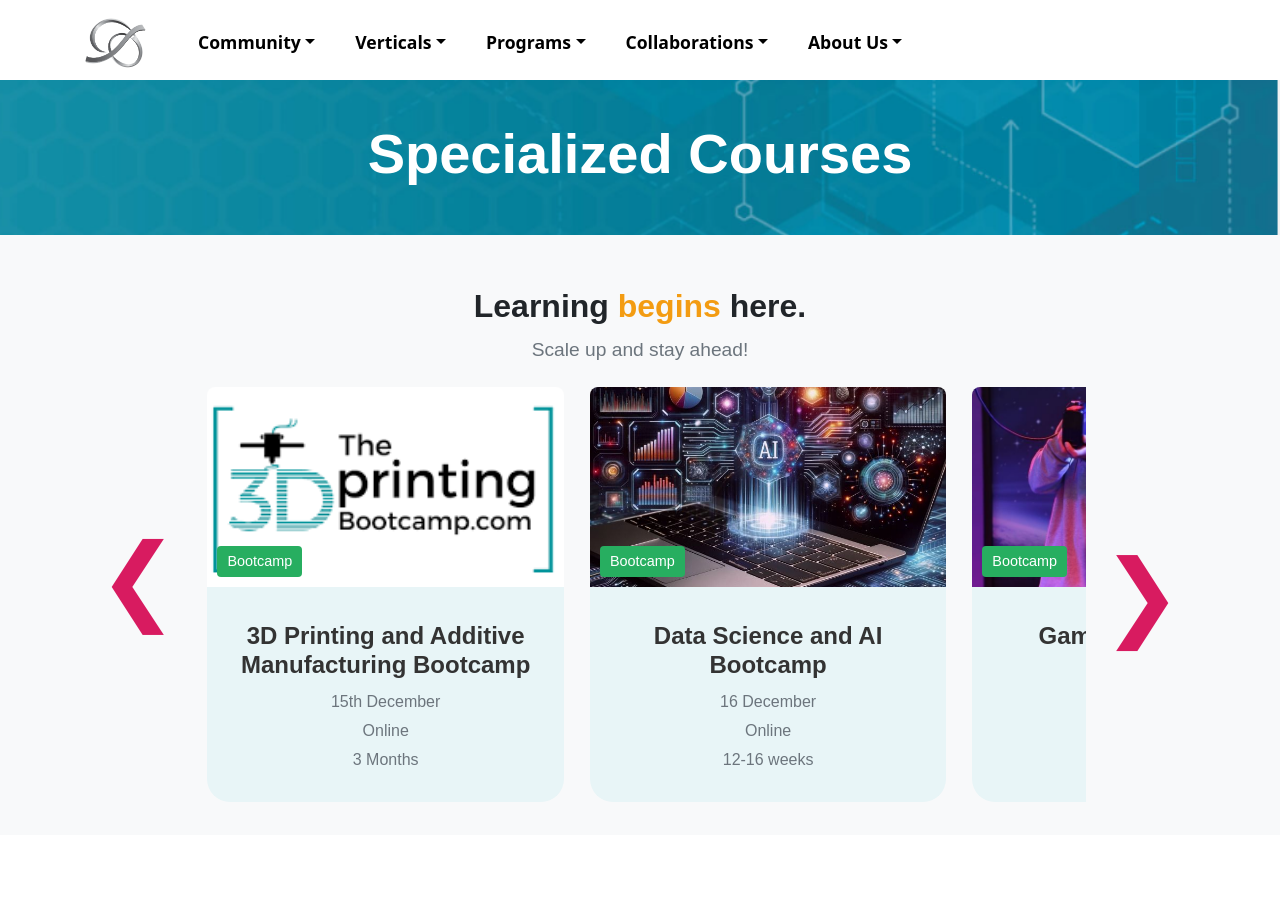
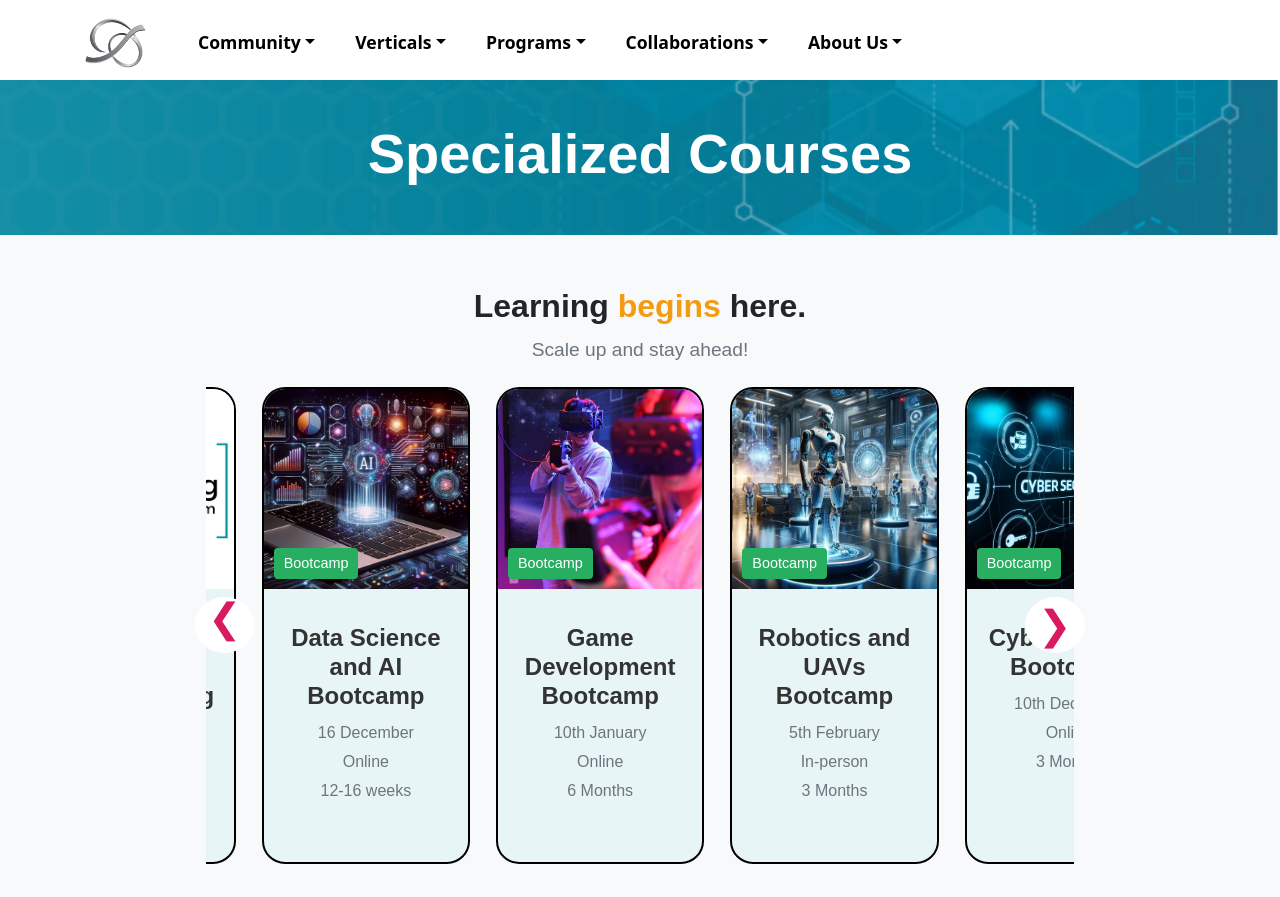
Before and after one commit to FaseehHayat21/Industry-tech-labs-4.0, a React (Vite) app: page /SpecializedCourses in a window 1280 px wide. Before the commit the page ends 835 px from the top, so only its background shows below. Built offline with nearby package versions, Linux system fonts and the light colour scheme; a web font is replaced by a local one.

Commit message:
slider update

```diff
--- a/src/component/Programs/SpecializedCourses/SpecializedCourses.css
+++ b/src/component/Programs/SpecializedCourses/SpecializedCourses.css
@@ -141,29 +141,31 @@
             align-items: center;
             justify-content: center;
             position: relative;
-    max-width: 90%;
+            max-width: 100%;
             margin: 0 auto;
             overflow: hidden;
           }
 
           .courses-slider-wrapper {
-    width: 80%;
+            width: 70%;
             overflow: hidden;
           }
 
           .courses-slider-inner {
             display: flex;
-    transition: transform 0.5s ease; /* Smooth sliding transition */
-    width: 50%;
+            width: calc(400%); /* Based on duplication */
           }
+
 
           .courses-card {
             margin: 13px 13px;
-    min-width: 80%;
+            min-width: 6%;
             background-color: #e8f5f7;
             border-radius: 23px;
             text-align: center;
             box-sizing: border-box;
+            border: 2px solid black;
+            overflow: hidden;
           }
 
             .courses-card p {
@@ -193,20 +195,33 @@
             }
 
             .arrow-button {
-    background: none;
+              /* background: none; */
               border: none;
               color: #d81b60;
-    font-size: 6rem;
+              font-size: 2.5rem;
               cursor: pointer;
-    margin: 0 20px;
-    margin: 10px;
+              margin: 0 -49px;
+              /* margin: 10px; */
               transition: color 0.3s;
+              border-radius: 70%;
+              background-color: #ffffff;
+              display: flex
+          ;
+              justify-content: center;
+              align-items: center;
+              height: 7vh;
+              padding: 13px;
+              z-index: 100;
             }
 
             .arrow-button:hover {
-    color: #b21850;
+              color: #414141;
             }
 
             .left-arrow {
               transform: rotate(180deg); /* Rotate left arrow */
             }
+
+
+
+            /* adml casjndjasnjodn */
--- a/src/component/Programs/SpecializedCourses/SpecializedCourses.jsx
+++ b/src/component/Programs/SpecializedCourses/SpecializedCourses.jsx
@@ -1,45 +1,133 @@
-import React, { useState } from 'react';
-import './SpecializedCourses.css';
-import printing from '../../../assets/3Dprinting.png';
-import dataScience from '../../../assets/DataScienceandAi.png';
-import gameDevelopment from '../../../assets/GameBootcamp.png';
-import roboticsUAV from '../../../assets/Robotics.jpg';
-import cyberSecurity from '../../../assets/CyberSecurity.jpeg';
-import biotechHealthtech from '../../../assets/BioTech.png';
-import droneFlying from '../../../assets/DroneTraining.png';
-import { useNavigate } from 'react-router-dom';
+// import React, { useState } from 'react';
+// import './SpecializedCourses.css';
+// import printing from '../../../assets/3Dprinting.png';
+// import dataScience from '../../../assets/DataScienceandAi.png';
+// import gameDevelopment from '../../../assets/GameBootcamp.png';
+// import roboticsUAV from '../../../assets/Robotics.jpg';
+// import cyberSecurity from '../../../assets/CyberSecurity.jpeg';
+// import biotechHealthtech from '../../../assets/BioTech.png';
+// import droneFlying from '../../../assets/DroneTraining.png';
+// import { useNavigate } from 'react-router-dom';
+// const SpecializedCourses = () => {
+//   const navigate = useNavigate();
+//   const courses = [
+//     { title: '3D Printing and Additive Manufacturing Bootcamp', date: '15th December', mode: 'Online', duration: '3 Months', price: 'PKR 80,000', image: printing, path:'/Tprintings' },
+//     { title: 'Data Science and AI Bootcamp', date: '16 December', mode: 'Online', duration: '12-16 weeks', price: 'PKR 100,000', image: dataScience, path:'/DataScienceandAI' },
+//     { title: 'Game Development Bootcamp', date: '10th January', mode: 'Online', duration: '6 Months', price: 'PKR 120,000', image: gameDevelopment, path:'/GameDevelopment' },
+//     { title: 'Robotics and UAVs Bootcamp', date: '5th February', mode: 'In-person', duration: '3 Months', price: 'PKR 110,000', image: roboticsUAV, path:'/RoboticsandUAVs' },
+//     { title: 'Cybersecurity Bootcamp', date: '10th December', mode: 'Online', duration: '3 Months', price: 'PKR 75,000', image: cyberSecurity, path:'/CyberSecurityy' },
+//     { title: 'BioTech and HealthTech Bootcamp', date: '20th January', mode: 'Hybrid', duration: '4 Months', price: 'PKR 95,000', image: biotechHealthtech, path:'/BioTechandHealthTech' },
+//     { title: 'Drone Flying Training Bootcamp', date: '12th March', mode: 'In-person', duration: '2 Weeks', price: 'PKR 50,000', image: droneFlying, path:'/DroneFlying' },
+//   ];
+
+
+//   const [currentIndex, setCurrentIndex] = useState(0);
+
+//   const handlePrev = () => {
+//     setCurrentIndex((prevIndex) => (prevIndex === 0 ? courses.length - 1 : prevIndex - 1));
+//   };
+
+//   const handleNext = () => {
+//     setCurrentIndex((prevIndex) => (prevIndex === courses.length - 1 ? 0 : prevIndex + 1));
+//   };
+//   return (
+//     <section className="founders-section">
+//     <div className="banner">
+//       <h1>Specialized Courses</h1>
+//     </div>
+
+//     <div className="course-slider">
+//       <h2>Learning <span>begins</span> here.</h2>
+//       <p>Scale up and stay ahead!</p>
+
+
+
+// <div className="courses-slider">
+//         <button onClick={handlePrev} className="arrow-button left-arrow">❯</button>
+//         <div className="courses-slider-wrapper">
+//           <div
+//             className="courses-slider-inner"
+//             style={{
+//               transform: `translateX(-${currentIndex * 100}%)`
+//             }}
+//           >
+//             {courses.map((course, index) => (
+//               <div className="courses-card" key={index}
+//               onClick={() => navigate(course.path)}>
+//                <div className="course-image">
+//                 <img src={course.image} alt={course.title} />
+//                 <div className="course-type">Bootcamp</div>
+//               </div>
+//                 <div className="courses-author">
+//                 <div className="course-details">
+//                 <h3>{course.title}</h3>
+//                 <ul>
+//                   <li>{course.date}</li>
+//                   <li>{course.mode}</li>
+//                   <li>{course.duration}</li>
+//                 </ul>
+//               </div>
+//                 </div>
+//               </div>
+//             ))}
+//           </div>
+//         </div>
+//         <button onClick={handleNext} className="arrow-button right-arrow">❯</button>
+//       </div>
+
+//     </div>
+//     </section>
+//   );
+// };
+
+// export default SpecializedCourses;
+
+import React, { useState, useEffect } from "react";
+import "./SpecializedCourses.css";
+import printing from "../../../assets/3Dprinting.png";
+import dataScience from "../../../assets/DataScienceandAi.png";
+import gameDevelopment from "../../../assets/GameBootcamp.png";
+import roboticsUAV from "../../../assets/Robotics.jpg";
+import cyberSecurity from "../../../assets/CyberSecurity.jpeg";
+import biotechHealthtech from "../../../assets/BioTech.png";
+import droneFlying from "../../../assets/DroneTraining.png";
+import { useNavigate } from "react-router-dom";
+
 const SpecializedCourses = () => {
   const navigate = useNavigate();
+
+  // Courses array
   const courses = [
-    { title: '3D Printing and Additive Manufacturing Bootcamp', date: '15th December', mode: 'Online', duration: '3 Months', price: 'PKR 80,000', image: printing, path:'/Tprintings' },
-    { title: 'Data Science and AI Bootcamp', date: '16 December', mode: 'Online', duration: '12-16 weeks', price: 'PKR 100,000', image: dataScience, path:'/DataScienceandAI' },
-    { title: 'Game Development Bootcamp', date: '10th January', mode: 'Online', duration: '6 Months', price: 'PKR 120,000', image: gameDevelopment, path:'/GameDevelopment' },
-    { title: 'Robotics and UAVs Bootcamp', date: '5th February', mode: 'In-person', duration: '3 Months', price: 'PKR 110,000', image: roboticsUAV, path:'/RoboticsandUAVs' },
-    { title: 'Cybersecurity Bootcamp', date: '10th December', mode: 'Online', duration: '3 Months', price: 'PKR 75,000', image: cyberSecurity, path:'/CyberSecurityy' },
-    { title: 'BioTech and HealthTech Bootcamp', date: '20th January', mode: 'Hybrid', duration: '4 Months', price: 'PKR 95,000', image: biotechHealthtech, path:'/BioTechandHealthTech' },
-    { title: 'Drone Flying Training Bootcamp', date: '12th March', mode: 'In-person', duration: '2 Weeks', price: 'PKR 50,000', image: droneFlying, path:'/DroneFlying' },
+    { title: "3D Printing and Additive Manufacturing Bootcamp", date: "15th December", mode: "Online", duration: "3 Months", price: "PKR 80,000", image: printing, path: "/Tprintings" },
+    { title: "Data Science and AI Bootcamp", date: "16 December", mode: "Online", duration: "12-16 weeks", price: "PKR 100,000", image: dataScience, path: "/DataScienceandAI" },
+    { title: "Game Development Bootcamp", date: "10th January", mode: "Online", duration: "6 Months", price: "PKR 120,000", image: gameDevelopment, path: "/GameDevelopment" },
+    { title: "Robotics and UAVs Bootcamp", date: "5th February", mode: "In-person", duration: "3 Months", price: "PKR 110,000", image: roboticsUAV, path: "/RoboticsandUAVs" },
+    { title: "Cybersecurity Bootcamp", date: "10th December", mode: "Online", duration: "3 Months", price: "PKR 75,000", image: cyberSecurity, path: "/CyberSecurityy" },
+    { title: "BioTech and HealthTech Bootcamp", date: "20th January", mode: "Hybrid", duration: "4 Months", price: "PKR 95,000", image: biotechHealthtech, path: "/BioTechandHealthTech" },
+    { title: "Drone Flying Training Bootcamp", date: "12th March", mode: "In-person", duration: "2 Weeks", price: "PKR 50,000", image: droneFlying, path: "/DroneFlying" },
   ];
 
-  // const [currentIndex, setCurrentIndex] = useState(0);
-
-  // const handlePrev = () => {
-  //   setCurrentIndex((prevIndex) => (prevIndex > 0 ? prevIndex - 1 : courses.length - 1));
-  // };
-
-  // const handleNext = () => {
-  //   setCurrentIndex((prevIndex) => (prevIndex < courses.length - 1 ? prevIndex + 1 : 0));
-  // };
-
-  // const visibleCourses = courses.slice(currentIndex, currentIndex + 4);
-  const [currentIndex, setCurrentIndex] = useState(0);
+  // Duplicate courses for smooth scrolling
+  const extendedCourses = [...courses, ...courses, ...courses];
+  const [currentIndex, setCurrentIndex] = useState(courses.length);
 
   const handlePrev = () => {
-    setCurrentIndex((prevIndex) => (prevIndex === 0 ? courses.length - 1 : prevIndex - 1));
+    setCurrentIndex((prev) => prev - 1);
   };
 
   const handleNext = () => {
-    setCurrentIndex((prevIndex) => (prevIndex === courses.length - 1 ? 0 : prevIndex + 1));
+    setCurrentIndex((prev) => prev + 1);
   };
+
+  useEffect(() => {
+    // Reset index for seamless looping
+    if (currentIndex === 0) {
+      setTimeout(() => setCurrentIndex(courses.length), 0);
+    } else if (currentIndex === extendedCourses.length - courses.length) {
+      setTimeout(() => setCurrentIndex(extendedCourses.length - 2 * courses.length), 0);
+    }
+  }, [currentIndex, courses.length, extendedCourses.length]);
+
   return (
     <section className="founders-section">
       <div className="banner">
@@ -49,30 +137,6 @@ const SpecializedCourses = () => {
       <div className="course-slider">
         <h2>Learning <span>begins</span> here.</h2>
         <p>Scale up and stay ahead!</p>
-      {/* <div className="slider-container">
-        <button className="nav-button left" onClick={handlePrev}>&lt;</button>
-        <div className="course-cards">
-          {visibleCourses.map((course, index) => (
-            <div className="course-card" key={index}>
-              <div className="course-image">
-                <img src={course.image} alt={course.title} />
-                <div className="course-type">Bootcamp</div>
-              </div>
-              <div className="course-details">
-                <h3>{course.title}</h3>
-                <ul>
-                  <li>{course.date}</li>
-                  <li>{course.mode}</li>
-                  <li>{course.duration}</li>
-                </ul>
-                <div className="course-price">{course.price}</div>
-              </div>
-            </div>
-          ))}
-        </div>
-        <button className="nav-button right" onClick={handleNext}>&gt;</button>
-      </div> */}
-
 
         <div className="courses-slider">
           <button onClick={handlePrev} className="arrow-button left-arrow">❯</button>
@@ -80,12 +144,16 @@ const SpecializedCourses = () => {
             <div
               className="courses-slider-inner"
               style={{
-              transform: `translateX(-${currentIndex * 100}%)`
+                transform: `translateX(-${currentIndex * (100 / courses.length)}%)`,
+                transition: currentIndex === 0 || currentIndex === extendedCourses.length - courses.length ? "none" : "transform 0.5s ease-in-out",
               }}
             >
-            {courses.map((course, index) => (
-              <div className="courses-card" key={index}
-              onClick={() => navigate(course.path)}>
+              {extendedCourses.map((course, index) => (
+                <div
+                  className="courses-card"
+                  key={index}
+                  onClick={() => navigate(course.path)}
+                >
                   <div className="course-image">
                     <img src={course.image} alt={course.title} />
                     <div className="course-type">Bootcamp</div>
@@ -98,7 +166,6 @@ const SpecializedCourses = () => {
                         <li>{course.mode}</li>
                         <li>{course.duration}</li>
                       </ul>
-              {/* //  <div className="course-price">{course.price}</div> */}
                     </div>
                   </div>
                 </div>
@@ -107,7 +174,6 @@ const SpecializedCourses = () => {
           </div>
           <button onClick={handleNext} className="arrow-button right-arrow">❯</button>
         </div>
-
       </div>
     </section>
   );
```
Lines whose indentation alone changed are shown as unchanged.
